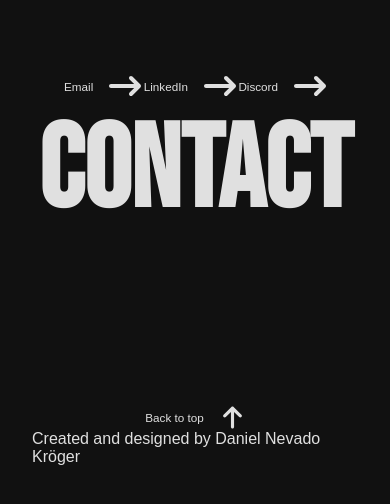
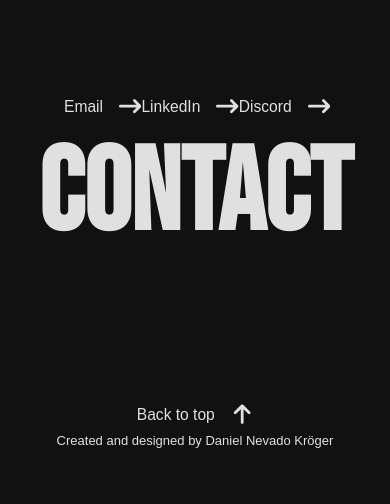
Before and after one commit to DanielNevadoK/Portfolio2.1, a React (Vite) app in the folder Portfolio2.1/: page / in a window 390 px wide. Shown: the part 2866-3370 px from the top of the page. Built offline with nearby package versions, Linux system fonts and the light colour scheme; a web font is replaced by a local one.

Commit message:
contact mob-view adjustments :)

```diff
--- a/Portfolio2.1/src/App.css
+++ b/Portfolio2.1/src/App.css
@@ -761,7 +761,7 @@ a {
   .LinkedIn-container p,
   .discord-container p,
   .back-to-top p {
-    font-size: 3vw;
+    font-size: 4vw;
   }
   .email-container a,
   .LinkedIn-container a,
@@ -779,14 +779,24 @@ a {
   .contact-title {
     font-size: 20vw;
     letter-spacing: 0;
-    margin-bottom: 50%;
+  }
+  .btm-conatct-container{
+    display: flex;
+    flex-direction: column;
+    justify-content: baseline;
+    align-items: center;
+    margin-top: 50%;
   }
   .copy-right p {
     font-family: "Akshar", sans-serif;
     font-optical-sizing: auto;
     font-weight: 200;
     font-style: normal;
-    font-size: 16px;
+    font-size: 13px;
+  }
+  .arrow svg{
+    width: 0.7em;
+    height: 0.7em;
   }
   .cv-container{
     width: 100%;
--- a/Portfolio2.1/src/Contact.jsx
+++ b/Portfolio2.1/src/Contact.jsx
@@ -11,7 +11,9 @@ function Contact() {
           <address className="email-container">
             <a href="mailto: daniel.nkroger@outlook.com">
               <p>Email</p>
+              <div className="arrow">
                 <FaArrowRightLong />
+              </div>
             </a>
           </address>
           <address className="LinkedIn-container">
@@ -20,7 +22,9 @@ function Contact() {
               target="_blank"
             >
               <p>LinkedIn</p>
+              <div className="arrow">
                 <FaArrowRightLong />
+              </div>
             </a>
           </address>
           <address className="discord-container">
@@ -29,17 +33,22 @@ function Contact() {
               target="_blank"
             >
               <p>Discord</p>
+              <div className="arrow">
                 <FaArrowRightLong />
+              </div>
             </a>
           </address>
         </div>
         <div className="contact-title">
           <h2>CONTACT</h2>
         </div>
+        <div className="btm-conatct-container">
           <div className="back-to-top">
             <a href="#landing-page">
               <p>Back to top</p>
+              <div className="arrow">
                 <FaArrowUp size={25} />
+              </div>
             </a>
           </div>
           <div className="copy-right">
@@ -47,6 +56,7 @@ function Contact() {
           </div>
         </div>
       </div>
+    </div>
   );
 }
 
```
Lines whose indentation alone changed are shown as unchanged.
